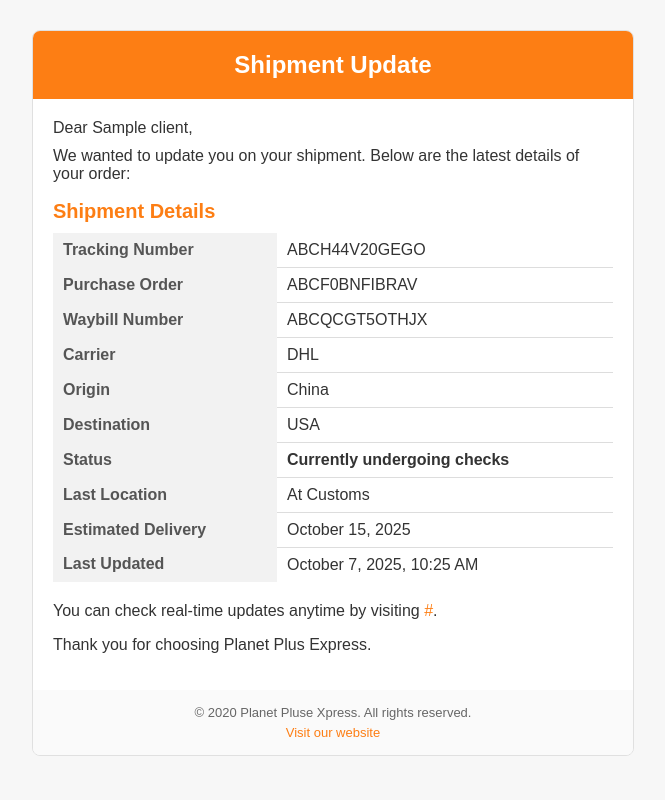
After one commit to davidinmichael/logistics-website, a Django app: template freight/templates/freight/user_shipment.html in a window 1280 px wide. The commit adds this page. Shown: the whole page, without its empty margins (307-972 px from the left). Run offline with Django 5.2, Linux system fonts and the light colour scheme; data comes from the database, SQL or seed files in the repository; both versions use the stored data as it was after the commit; tables that the repository leaves empty hold one stand-in row (values such as "Sample post"); the template is opened without the code that fills it: values that come from a table or form of the project are taken from there, most other values are stand-ins (such as "Sample title", 1, 10 or a date in 2020).

Commit message:
Feat: Users now receive email notifications

```diff
--- a/freight/forms.py
+++ b/freight/forms.py
@@ -10,6 +10,7 @@ class ShipmentForm(forms.ModelForm):
         fields = [
             "client",
             "carrier",
+            "email",
             "origin",
             "destination",
             "status",
--- a/freight/models.py
+++ b/freight/models.py
@@ -9,6 +9,7 @@ from .utils import (
 
 class Shipment(models.Model):
     client = models.CharField(max_length=100, null=True, blank=True)
+    email = models.EmailField(null=True, blank=True)
     tracking_number = models.CharField(max_length=50, unique=True)
     purchase_order = models.CharField(max_length=50, unique=True)
     waybill_number = models.CharField(max_length=50, unique=True)
@@ -32,25 +33,25 @@ class Shipment(models.Model):
     def save(self, *args, **kwargs):
         # Auto-generate tracking number if not provided
         if not self.tracking_number:
-            tracking = f"ABC{generate_tracking_number()}"
+            tracking = f"PPX{generate_tracking_number()}"
             while Shipment.objects.filter(tracking_number=tracking).exists():
-                tracking = f"CNEL{generate_tracking_number()}"
+                tracking = f"PPX{generate_tracking_number()}"
             self.tracking_number = tracking.upper()
         else:
             self.tracking_number = self.tracking_number.upper()
 
         if not self.purchase_order:
-            tracking = f"ABC{generate_purchase_order()}"
+            tracking = f"PPX{generate_purchase_order()}"
             while Shipment.objects.filter(purchase_order=tracking).exists():
-                tracking = f"PO-ABC{generate_purchase_order()}"
+                tracking = f"PO-PPX{generate_purchase_order()}"
             self.purchase_order = tracking.upper()
         else:
             self.purchase_order = self.purchase_order.upper()
 
         if not self.waybill_number:
-            tracking = f"ABC{generate_waybill_number()}"
+            tracking = f"PPX{generate_waybill_number()}"
             while Shipment.objects.filter(waybill_number=tracking).exists():
-                tracking = f"ABC{generate_waybill_number()}"
+                tracking = f"PPX{generate_waybill_number()}"
             self.waybill_number = tracking.upper()
         else:
             self.waybill_number = self.waybill_number.upper()
--- /dev/null
+++ b/freight/templates/freight/user_shipment.html
@@ -0,0 +1,91 @@
+<!DOCTYPE html>
+<html>
+<head>
+  <meta charset="UTF-8">
+  <title>Shipment Update</title>
+</head>
+<body style="font-family: Arial, sans-serif; background-color: #f7f7f7; margin: 0; padding: 0;">
+  <div style="max-width: 600px; margin: 30px auto; background-color: #ffffff; border-radius: 8px; overflow: hidden; border: 1px solid #e0e0e0;">
+
+    <!-- Header -->
+    <div style="background-color: #fd7e14; color: #ffffff; text-align: center; padding: 20px;">
+      <h1 style="margin: 0; font-size: 24px;">Shipment Update</h1>
+    </div>
+
+    <!-- Content -->
+    <div style="padding: 20px; color: #333333;">
+      <p style="margin: 0 0 10px 0;">Dear {{ client|default:"Customer" }},</p>
+      <p style="margin: 0 0 15px 0;">
+        We wanted to update you on your shipment. Below are the latest details of your order:
+      </p>
+
+      <h2 style="color: #fd7e14; font-size: 20px; margin-bottom: 10px;">Shipment Details</h2>
+
+      <!-- Table -->
+      <table style="border-collapse: collapse; width: 100%; margin-top: 10px;">
+        <tr>
+          <th style="background-color: #f2f2f2; color: #555; text-align: left; padding: 8px 10px; width: 40%;">Tracking Number</th>
+          <td style="padding: 8px 10px; border-bottom: 1px solid #ddd;">{{ shipment.tracking_number }}</td>
+        </tr>
+        <tr>
+          <th style="background-color: #f2f2f2; color: #555; text-align: left; padding: 8px 10px;">Purchase Order</th>
+          <td style="padding: 8px 10px; border-bottom: 1px solid #ddd;">{{ shipment.purchase_order }}</td>
+        </tr>
+        <tr>
+          <th style="background-color: #f2f2f2; color: #555; text-align: left; padding: 8px 10px;">Waybill Number</th>
+          <td style="padding: 8px 10px; border-bottom: 1px solid #ddd;">{{ shipment.waybill_number }}</td>
+        </tr>
+        <tr>
+          <th style="background-color: #f2f2f2; color: #555; text-align: left; padding: 8px 10px;">Carrier</th>
+          <td style="padding: 8px 10px; border-bottom: 1px solid #ddd;">{{ shipment.carrier|default:"N/A" }}</td>
+        </tr>
+        <tr>
+          <th style="background-color: #f2f2f2; color: #555; text-align: left; padding: 8px 10px;">Origin</th>
+          <td style="padding: 8px 10px; border-bottom: 1px solid #ddd;">{{ shipment.origin|default:"N/A" }}</td>
+        </tr>
+        <tr>
+          <th style="background-color: #f2f2f2; color: #555; text-align: left; padding: 8px 10px;">Destination</th>
+          <td style="padding: 8px 10px; border-bottom: 1px solid #ddd;">{{ shipment.destination|default:"N/A" }}</td>
+        </tr>
+        <tr>
+          <th style="background-color: #f2f2f2; color: #555; text-align: left; padding: 8px 10px;">Status</th>
+          <td style="padding: 8px 10px; border-bottom: 1px solid #ddd; font-weight: bold;">{{ shipment.status|default:"Pending" }}</td>
+        </tr>
+        <tr>
+          <th style="background-color: #f2f2f2; color: #555; text-align: left; padding: 8px 10px;">Last Location</th>
+          <td style="padding: 8px 10px; border-bottom: 1px solid #ddd;">{{ shipment.last_location|default:"N/A" }}</td>
+        </tr>
+        <tr>
+          <th style="background-color: #f2f2f2; color: #555; text-align: left; padding: 8px 10px;">Estimated Delivery</th>
+          <td style="padding: 8px 10px; border-bottom: 1px solid #ddd;">
+            {% if shipment.estimated_delivery %}
+              {{ shipment.estimated_delivery|date:"F j, Y" }}
+            {% else %}
+              To be updated
+            {% endif %}
+          </td>
+        </tr>
+        <tr>
+          <th style="background-color: #f2f2f2; color: #555; text-align: left; padding: 8px 10px;">Last Updated</th>
+          <td style="padding: 8px 10px;">{{ shipment.last_updated|date:"F j, Y, g:i A" }}</td>
+        </tr>
+      </table>
+
+      <p style="margin-top: 20px;">
+        You can check real-time updates anytime by visiting
+        <a href="https://{{ url }}" style="color: #fd7e14; text-decoration: none;">{{ url }}</a>.
+      </p>
+
+      <p style="margin-top: 10px;">Thank you for choosing Planet Plus Express.</p>
+    </div>
+
+    <!-- Footer -->
+    <div style="text-align: center; background-color: #fafafa; padding: 15px; font-size: 13px; color: #666;">
+      <p style="margin: 0;">&copy; {{ now|date:"Y" }} Planet Pluse Xpress. All rights reserved.</p>
+      <p style="margin: 5px 0 0 0;">
+        <a href="https://{{ url }}" style="color: #fd7e14; text-decoration: none;">Visit our website</a>
+      </p>
+    </div>
+  </div>
+</body>
+</html>
```
Also changed, not shown: core/utils.py (added, +38 -0 lines), freight/templates/freight/shipment.html (+11 -0 lines), freight/templates/freight/user_shipment_update.html (added, +164 -0 lines), freight/views.py (+25 -0 lines), db.sqlite3, freight/migrations/0002_shipment_email.py (added), 1 other file.
